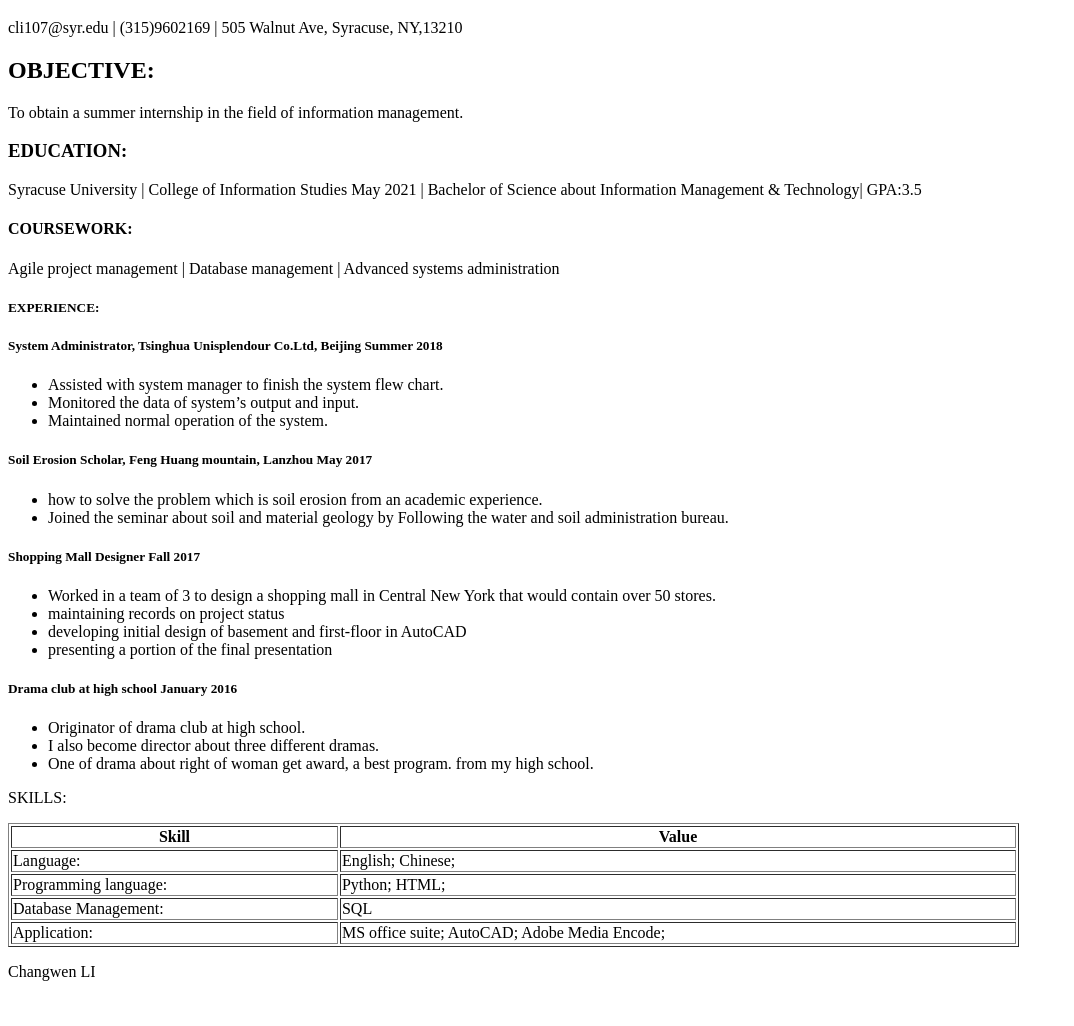
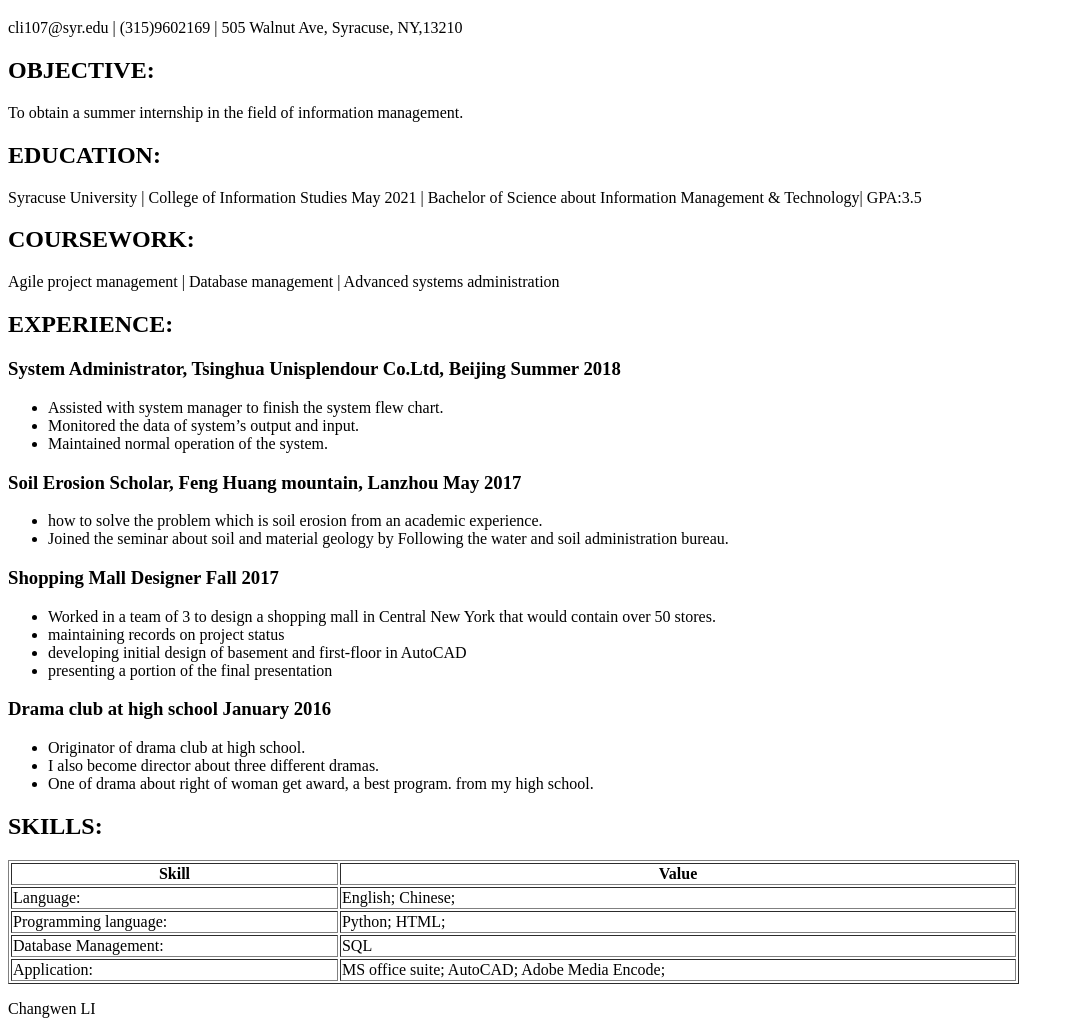
Before and after one commit to cli107-su/Changwen-LI, a plain HTML site: page cli107-resume.html in a window 1280 px wide. Shown: the part 61-1087 px from the top of the page, without its empty margins (0-1074 px from the left). Before the commit the page ends 1050 px from the top, so only its background shows below. Drawn offline with Linux system fonts and the light colour scheme.

Commit message:
Update cli107-resume.html

```diff
--- a/cli107-resume.html
+++ b/cli107-resume.html
@@ -13,41 +13,44 @@
          <p>cli107@syr.edu | (315)9602169 | 505 Walnut Ave, Syracuse, NY,13210</p>
          <h2>OBJECTIVE: </h2>
          <p>To obtain a summer internship in the field of information management. </p>
-         <h3>EDUCATION:</h3>
+         <section>
+         <h2>EDUCATION:</h2>
          <p> Syracuse University | College of Information Studies May 2021 |
          Bachelor of Science about Information Management & Technology| GPA:3.5</p>
-
-         <h4>COURSEWORK:</h4>
+         </section>
+         <section>
+         <h2>COURSEWORK:</h2>
          <p>Agile project management | Database management | Advanced systems administration</p>
-
-         <h5> EXPERIENCE:</h5>
+         </section>
+         <h2> EXPERIENCE:</h2>
          <section>
-         <h5>System Administrator, Tsinghua Unisplendour Co.Ltd, Beijing                                     Summer 2018</h5>
+         <h3>System Administrator, Tsinghua Unisplendour Co.Ltd, Beijing                                     Summer 2018</h3>
          <ul>
          <li>Assisted with system manager to finish the system flew chart.</li>
          <li>Monitored the data of system’s output and input.</li>
          <li>Maintained normal operation of the system.</li>
          </ul>
-         <h5>Soil Erosion Scholar, Feng Huang mountain, Lanzhou                                                 May 2017</h5>
+         <h3>Soil Erosion Scholar, Feng Huang mountain, Lanzhou                                                 May 2017</h3>
          <ul>
          <li> how to solve the problem which is soil erosion from an academic experience.  </li>
          <li>Joined the seminar about soil and material geology by Following the water and soil administration bureau.</li>
          </ul>
-         <h5>Shopping Mall Designer                                                                            Fall 2017</h5>
+         <h3>Shopping Mall Designer                                                                            Fall 2017</h3>
          <ul>
          <li>Worked in a team of 3 to design a shopping mall in Central New York that would contain over 50 stores.</li>
          <li>maintaining records on project status</li>
          <li>developing initial design of basement and first-floor in AutoCAD</li>
          <li>presenting a portion of the final presentation </li>
          </ul>
-         <h5>Drama club at high school                                                                                     January 2016 </h5>
+         <h3>Drama club at high school                                                                                     January 2016 </h3>
          <ul>
             <li>Originator of drama club at high school.</li>
             <li>I also become director about three different dramas.</li>
             <li>One of drama about right of woman get award, a best program. from my high school.   </li>
          </p>
          </section>
-        <h7>SKILLS: </h7>
+         <section>
+        <h2>SKILLS: </h2>
         <p>
             <table width="80%" border="1" cellspacing="S" cellpedding="S">
                 <tr>
@@ -71,6 +74,7 @@
                 <td>MS office suite; AutoCAD; Adobe Media Encode;</td>
                 </tr>
             </table>
+            </section>
         </p>
     </main>
     <footer>
```
